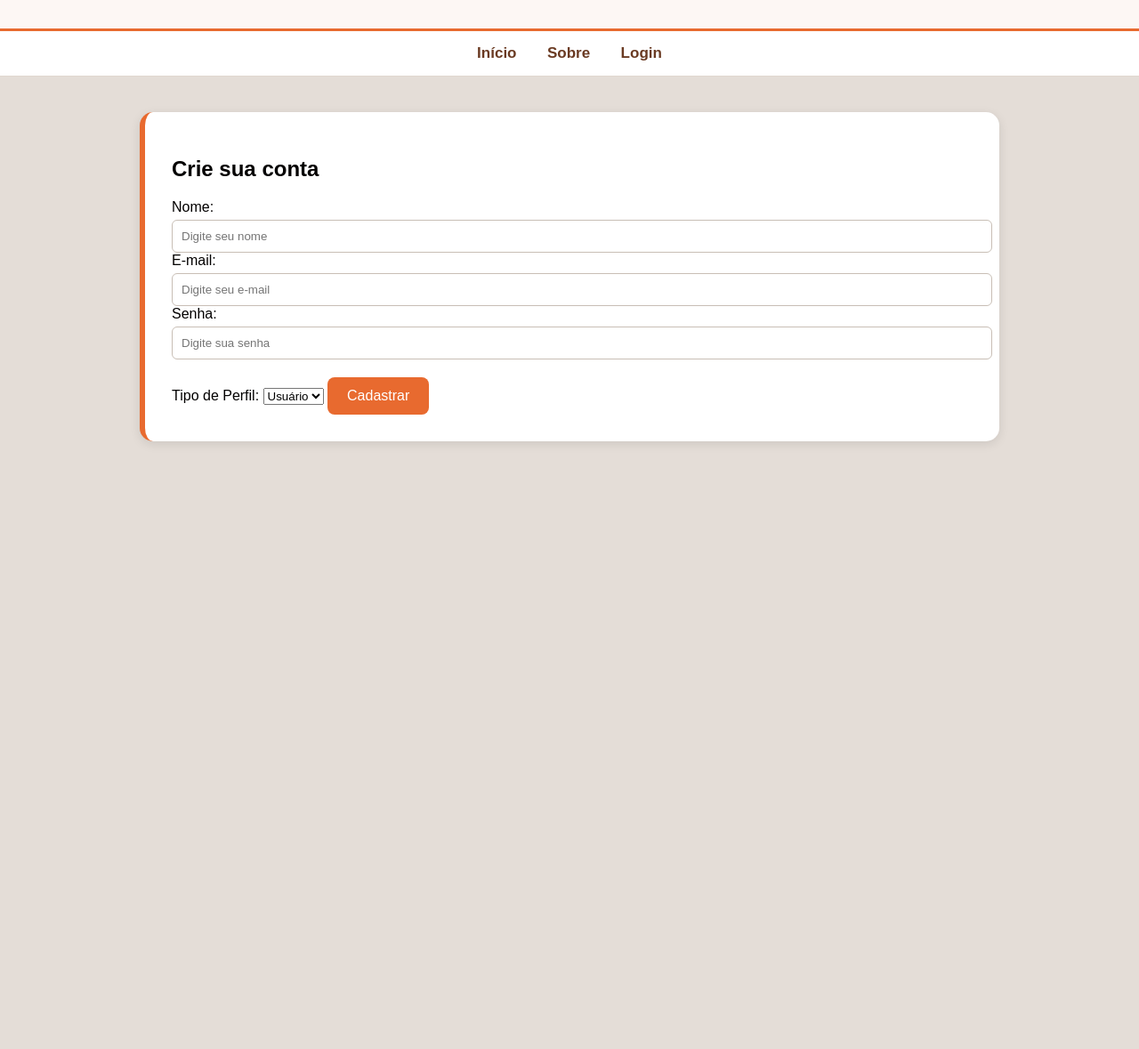
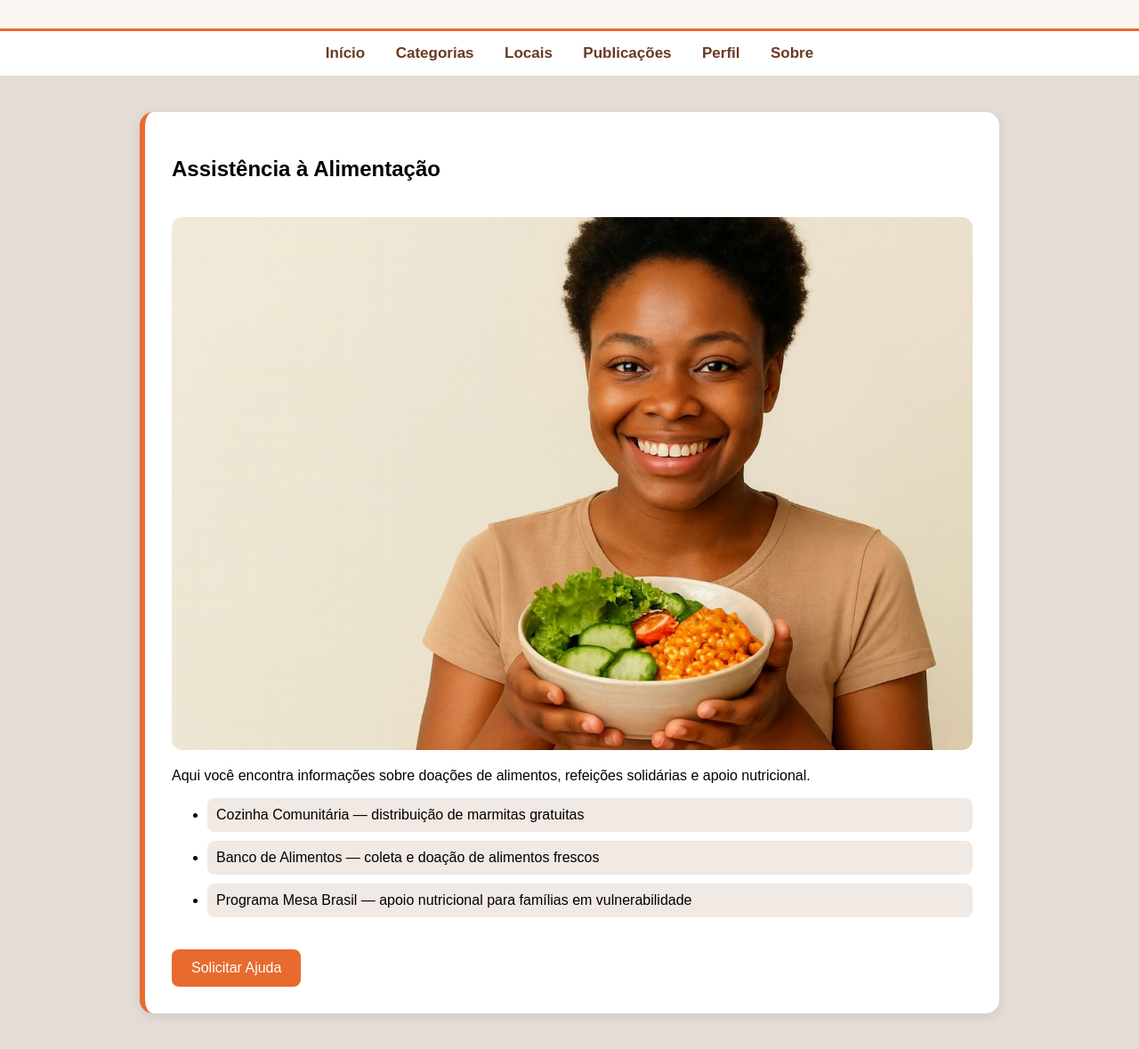
Before and after one commit to rayxo00/maoamiga, a plain HTML site: page alimentação.html in a window 1280 px wide. Shown: the part 98-1277 px from the top of the page at 89% size. Before the commit the page ends 800 px from the top, so only its background shows below. Drawn offline with Linux system fonts and the light colour scheme.

Commit message:
correção alimentação

```diff
--- a/alimentação.html
+++ b/alimentação.html
@@ -2,41 +2,38 @@
 <html lang="pt-br">
 <head>
     <meta charset="UTF-8">
-    <title>Cadastro — Mão Amiga</title>
+    <title>Alimentação</title>
     <link rel="stylesheet" href="style.css">
-    <script src="script.js" defer></script>
 </head>
 <body>
 
 <header>
-    <h1>Cadastro — Mão Amiga</h1>
+    <h1>Ajuda na Área da Alimentação</h1>
 </header>
 
 <nav>
     <a href="index.html">Início</a>
+    <a href="categorias.html">Categorias</a>
+    <a href="locais.html">Locais</a>
+    <a href="publicacoes.html">Publicações</a>
+    <a href="perfil.html">Perfil</a>
     <a href="sobre.html">Sobre</a>
-    <a href="login.html">Login</a>
 </nav>
 
 <div class="container">
-    <h2>Crie sua conta</h2>
+    <h2>Assistência à Alimentação</h2>
 
-    <label for="nome">Nome:</label>
-    <input type="text" id="nome" placeholder="Digite seu nome">
+    <img src="alimentação.png" alt="Ajuda em alimentação">
 
-    <label for="email">E-mail:</label>
-    <input type="email" id="email" placeholder="Digite seu e-mail">
+    <p>Aqui você encontra informações sobre doações de alimentos, refeições solidárias e apoio nutricional.</p>
 
-    <label for="senha">Senha:</label>
-    <input type="password" id="senha" placeholder="Digite sua senha">
+    <ul>
+         <li>Cozinha Comunitária — distribuição de marmitas gratuitas</li>
+    <li>Banco de Alimentos — coleta e doação de alimentos frescos</li>
+    <li>Programa Mesa Brasil — apoio nutricional para famílias em vulnerabilidade</li>
+    </ul>
 
-    <label for="tipoPerfil">Tipo de Perfil:</label>
-    <select id="tipoPerfil">
-        <option value="usuario">Usuário</option>
-        <option value="doador">Doador</option>
-    </select>
-
-    <button onclick="cadastrar()">Cadastrar</button>
+    <button onclick="window.location.href='publicacoes.html'">Solicitar Ajuda</button>
 </div>
 
 </body>
```
